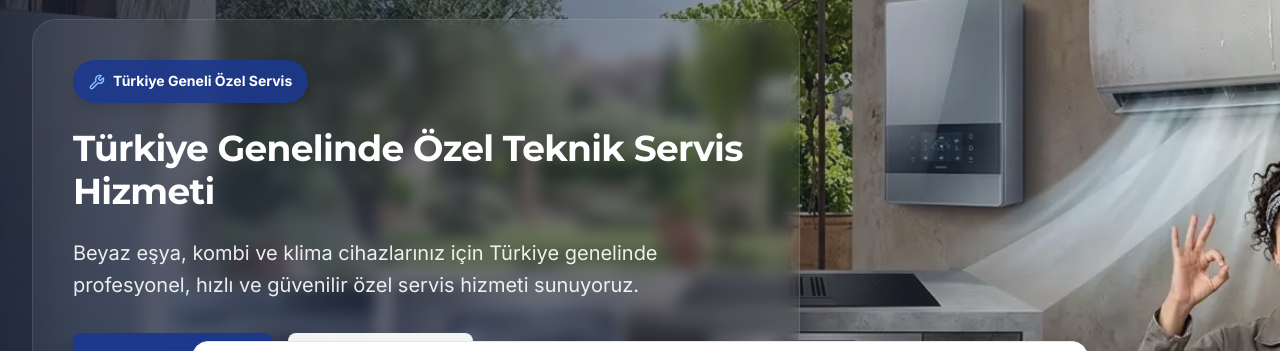
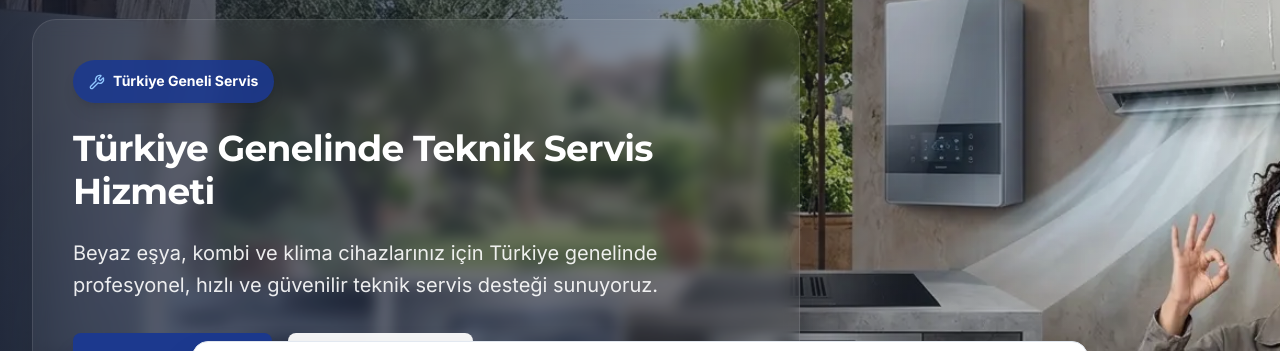
Before and after one commit to mehmetaliakpolat035-glitch/akpolat, a Next.js app: page / in a window 1280 px wide. Shown: the part 194-545 px from the top of the page. Built offline with nearby package versions, Linux system fonts and the light colour scheme; no server answers.

Commit message:
fix: simplify homepage hero copy

```diff
--- a/src/components/sections/Hero.tsx
+++ b/src/components/sections/Hero.tsx
@@ -12,11 +12,11 @@ interface HeroProps {
 export function Hero({ title, subtitle, city }: HeroProps) {
   const defaultTitle = city
     ? `${city} Teknik Servis Hizmetleri`
-    : 'Türkiye Genelinde Özel Teknik Servis Hizmeti';
+    : 'Türkiye Genelinde Teknik Servis Hizmeti';
 
   const defaultSubtitle = city
     ? `${city} ve tüm ilçelerinde beyaz eşya, kombi ve klima servis hizmeti. Profesyonel ekibimizle ${city}'da hizmetinizdeyiz.`
-    : 'Beyaz eşya, kombi ve klima cihazlarınız için Türkiye genelinde profesyonel, hızlı ve güvenilir özel servis hizmeti sunuyoruz.';
+    : 'Beyaz eşya, kombi ve klima cihazlarınız için Türkiye genelinde profesyonel, hızlı ve güvenilir teknik servis desteği sunuyoruz.';
 
   return (
     <section className="relative bg-slate-900 overflow-hidden">
@@ -57,7 +57,7 @@ export function Hero({ title, subtitle, city }: HeroProps) {
                 <>
                   <Wrench className="w-4 h-4 text-blue-300" />
                   <span className="text-sm text-white font-bold">
-                    Türkiye Geneli Özel Servis
+                    Türkiye Geneli Servis
                   </span>
                 </>
               )}
```
